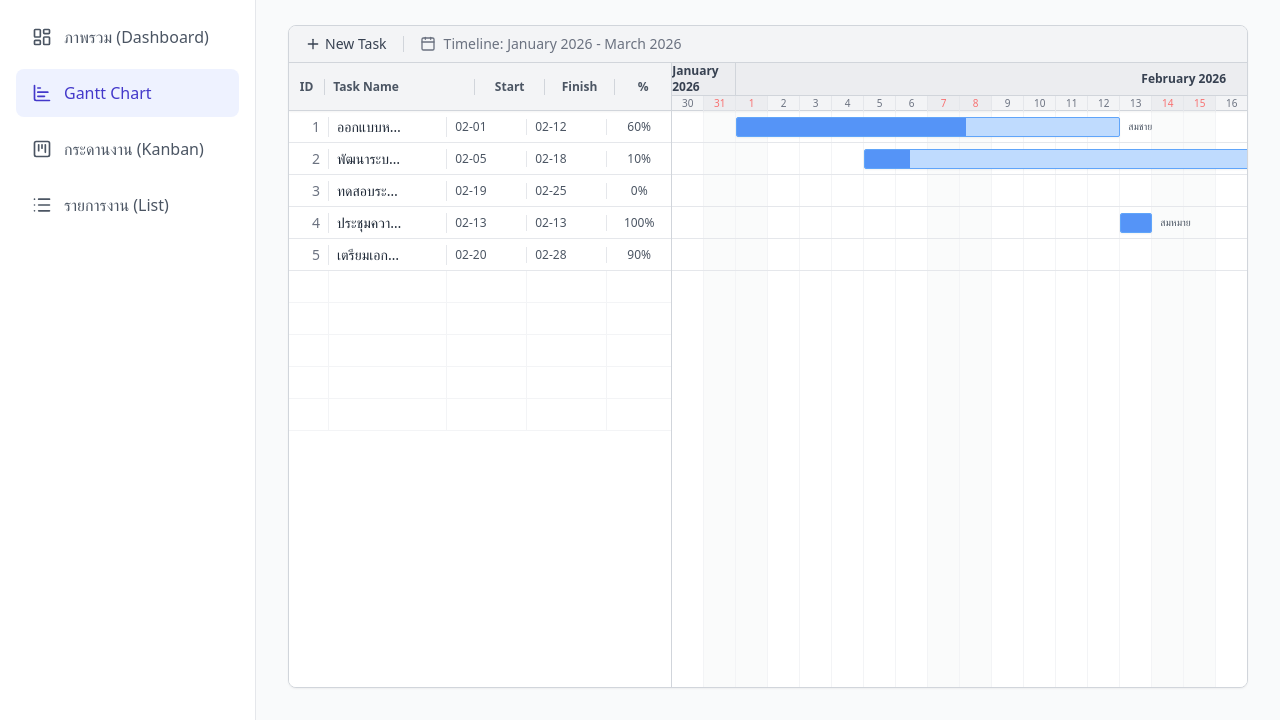
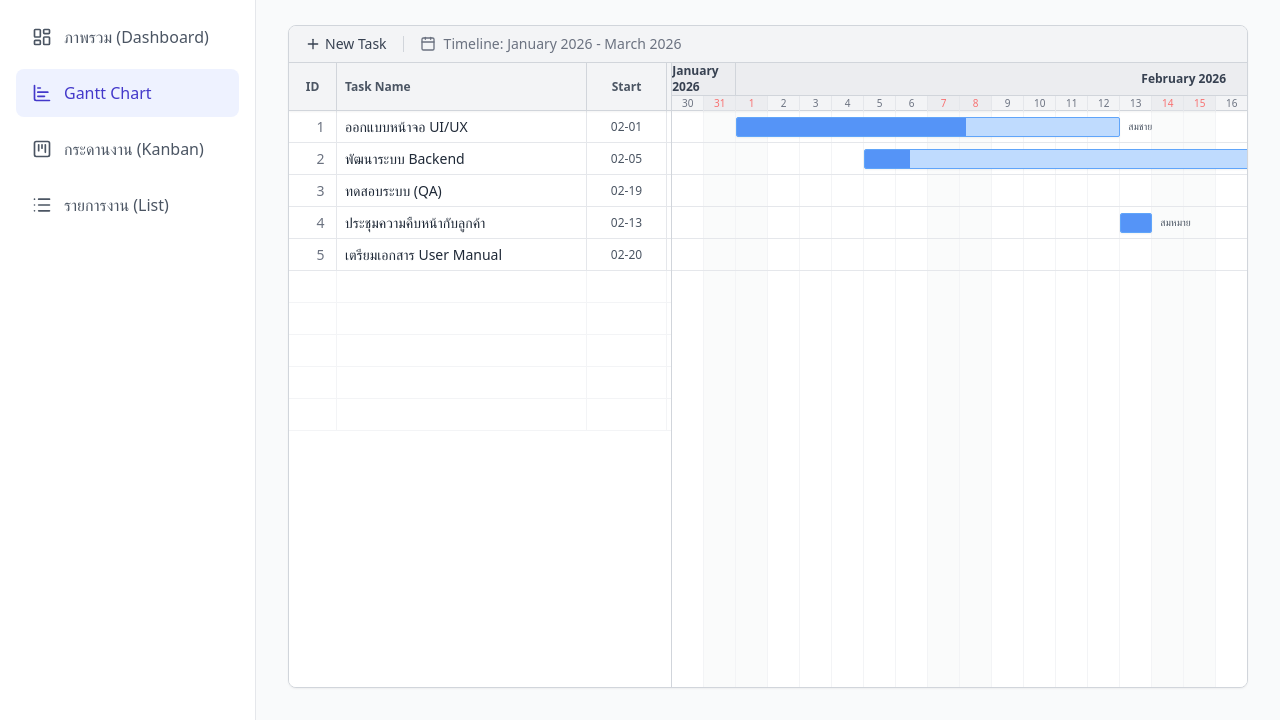
Before and after one commit to SANG006/project-management, a plain HTML site: page index.html in a window 1280 px wide. Shown: the part 80-800 px from the top of the page. Drawn offline with nearby package versions, Linux system fonts and the light colour scheme.

Commit message:
Update index.html

```diff
--- a/index.html
+++ b/index.html
@@ -20,16 +20,28 @@
 
         /* Print Media Queries */
         @media print {
+            @page { size: landscape; margin: 10mm; } /* บังคับหน้ากระดาษแนวนอนตั้งต้น */
             aside, header, .print-hide { display: none !important; }
             main { padding: 0 !important; overflow: visible !important; height: auto !important; }
             .gantt-container { border: none !important; box-shadow: none !important; }
             * { -webkit-print-color-adjust: exact !important; print-color-adjust: exact !important; }
             body { background-color: white !important; }
             #app-container { height: auto !important; overflow: visible !important; display: block !important;}
+            /* ป้องกันกราฟที่ล้นเวลาพิมพ์ทะลุไปหน้าอื่น */
+            .gantt-right-pane { overflow-x: hidden !important; overflow-y: visible !important; }
         }
 
         /* Tooltip Hover Area */
         .gantt-bar-group:hover .gantt-tooltip { display: block; }
+
+        /* CSS Variables for Resizable Columns */
+        :root {
+            --col-id: 48px;
+            --col-name: 250px;
+            --col-start: 80px;
+            --col-due: 80px;
+            --col-progress: 64px;
+        }
     </style>
 </head>
 <body class="bg-gray-50 font-sans text-gray-800 h-screen overflow-hidden">
@@ -547,6 +559,14 @@
             const treeTasks = getTreeTasks(vTasks);
             const timelineLabel = gData.months.length > 0 ? `${gData.months[0].label} ${gData.months.length > 1 ? '- ' + gData.months[gData.months.length-1].label : ''}` : '';
 
+            // --- คำนวณความกว้างสำหรับการพิมพ์ให้พอดีหน้า (Fit to Page) ---
+            const isPrint = printConfig !== null;
+            const totalDays = Math.max(1, gData.days.length);
+            const usePercent = isPrint; // ถ้าปริ้นให้ใช้เปอร์เซ็นต์
+            const dayW = usePercent ? (100 / totalDays) : 32;
+            const u = usePercent ? '%' : 'px';
+            const minMaxCls = usePercent ? 'w-full' : 'min-w-max';
+
             let html = `
             <div class="flex flex-col h-full bg-white border border-gray-300 rounded-lg shadow-sm overflow-hidden gantt-container">
                 <div class="print-hide bg-gray-100 border-b border-gray-300 px-4 py-2 flex items-center gap-4 text-sm font-medium text-gray-700">
@@ -557,13 +577,28 @@
                 <div class="flex flex-1 overflow-hidden">
 
                     <!-- Left Pane -->
-                    <div class="w-[40%] min-w-[350px] border-r border-gray-300 flex flex-col overflow-x-auto bg-white">
-                        <div class="flex bg-gray-100 border-b border-gray-300 text-xs font-semibold text-gray-600 sticky top-0 z-10 shadow-sm h-12 items-center">
-                            <div class="w-10 px-2 border-r border-gray-300 text-center">ID</div>
-                            <div class="flex-1 px-2 border-r border-gray-300 min-w-[150px]">Task Name</div>
-                            <div class="w-20 px-2 border-r border-gray-300 text-center">Start</div>
-                            <div class="w-20 px-2 border-r border-gray-300 text-center">Finish</div>
-                            <div class="w-16 px-2 text-center">%</div>
+                    <div class="w-[40%] min-w-[350px] print:min-w-[200px] border-r border-gray-300 flex flex-col overflow-x-auto bg-white">
+                        <div class="flex bg-gray-100 border-b border-gray-300 text-xs font-semibold text-gray-600 sticky top-0 z-10 shadow-sm h-12 items-center w-max min-w-full">
+                            <div class="relative shrink-0 px-2 border-r border-gray-300 flex items-center justify-center h-full" style="width: var(--col-id);">
+                                ID
+                                <div class="absolute right-0 top-0 w-1.5 h-full cursor-col-resize hover:bg-indigo-300 z-20" onmousedown="window.initResize(event, 'id')"></div>
+                            </div>
+                            <div class="relative shrink-0 px-2 border-r border-gray-300 flex items-center h-full" style="width: var(--col-name);">
+                                Task Name
+                                <div class="absolute right-0 top-0 w-1.5 h-full cursor-col-resize hover:bg-indigo-300 z-20" onmousedown="window.initResize(event, 'name')"></div>
+                            </div>
+                            <div class="relative shrink-0 px-2 border-r border-gray-300 flex items-center justify-center h-full" style="width: var(--col-start);">
+                                Start
+                                <div class="absolute right-0 top-0 w-1.5 h-full cursor-col-resize hover:bg-indigo-300 z-20" onmousedown="window.initResize(event, 'start')"></div>
+                            </div>
+                            <div class="relative shrink-0 px-2 border-r border-gray-300 flex items-center justify-center h-full" style="width: var(--col-due);">
+                                Finish
+                                <div class="absolute right-0 top-0 w-1.5 h-full cursor-col-resize hover:bg-indigo-300 z-20" onmousedown="window.initResize(event, 'due')"></div>
+                            </div>
+                            <div class="relative shrink-0 px-2 flex items-center justify-center h-full" style="width: var(--col-progress);">
+                                %
+                                <div class="absolute right-0 top-0 w-1.5 h-full cursor-col-resize hover:bg-indigo-300 z-20" onmousedown="window.initResize(event, 'progress')"></div>
+                            </div>
                         </div>
                         <div class="flex-1 overflow-y-auto">
                             ${treeTasks.map((task, index) => {
@@ -571,44 +606,48 @@
                                 const titlePrefix = task.level > 0 ? '↳ ' : '';
 
                                 return `
-                                <div draggable="true" ondragstart="window.handleGanttDragStart(event, '${task.id}')" ondragend="window.handleGanttDragEnd(event)" ondragover="window.handleGanttDragOver(event)" ondragenter="window.handleGanttDragEnter(event)" ondragleave="window.handleGanttDragLeave(event)" ondrop="window.handleGanttDrop(event, '${task.id}')" class="flex border-b border-gray-200 text-sm hover:bg-indigo-50 cursor-move h-8 items-center group transition-colors">
-                                    <div class="w-10 px-2 text-center text-gray-500 border-r border-gray-200 flex items-center justify-center gap-1" onclick="window.openTaskModal('${task.id}')">
-                                        <i data-lucide="grip-vertical" class="w-3 h-3 text-gray-400 opacity-0 group-hover:opacity-100"></i>
-                                        ${printConfig && printConfig.type === 'task' ? parseInt(printConfig.taskStart) + index : index + 1}
+                                <div draggable="true" ondragstart="window.handleGanttDragStart(event, '${task.id}')" ondragend="window.handleGanttDragEnd(event)" ondragover="window.handleGanttDragOver(event)" ondragenter="window.handleGanttDragEnter(event)" ondragleave="window.handleGanttDragLeave(event)" ondrop="window.handleGanttDrop(event, '${task.id}')" class="flex border-b border-gray-200 text-sm hover:bg-indigo-50 cursor-move h-8 items-center group transition-colors w-max min-w-full">
+                                    <div class="shrink-0 px-2 text-center text-gray-500 border-r border-gray-200 flex items-center justify-center gap-1 h-full overflow-hidden" style="width: var(--col-id);" onclick="window.openTaskModal('${task.id}')">
+                                        <i data-lucide="grip-vertical" class="w-3 h-3 text-gray-400 opacity-0 group-hover:opacity-100 shrink-0"></i>
+                                        <span class="truncate">${printConfig && printConfig.type === 'task' ? parseInt(printConfig.taskStart) + index : index + 1}</span>
                                     </div>
-                                    <div class="flex-1 px-2 font-medium text-gray-800 border-r border-gray-200 truncate flex justify-between items-center ${indentClass}">
-                                        <span class="truncate cursor-pointer" onclick="window.openTaskModal('${task.id}')">${titlePrefix}${task.title}</span>
-                                        <div class="flex gap-2">
+                                    <div class="shrink-0 px-2 font-medium text-gray-800 border-r border-gray-200 flex justify-between items-center ${indentClass} h-full" style="width: var(--col-name);">
+                                        <span class="truncate cursor-pointer flex-1" onclick="window.openTaskModal('${task.id}')">${titlePrefix}${task.title}</span>
+                                        <div class="flex gap-2 shrink-0 pl-1">
                                             ${task.level === 0 ? `<i data-lucide="plus-circle" onclick="window.openTaskModal(null, true, '${task.id}')" class="w-3.5 h-3.5 print-hide opacity-0 group-hover:opacity-100 text-green-500 hover:text-green-700 cursor-pointer" title="เพิ่มงานย่อย"></i>` : ''}
                                             <i data-lucide="edit" onclick="window.openTaskModal('${task.id}')" class="w-3.5 h-3.5 print-hide opacity-0 group-hover:opacity-100 text-indigo-500 hover:text-indigo-700 cursor-pointer"></i>
                                         </div>
                                     </div>
-                                    <div class="w-20 px-2 text-gray-600 border-r border-gray-200 text-xs cursor-pointer" onclick="window.openTaskModal('${task.id}')">${task.startDate ? task.startDate.substring(5) : '-'}</div>
-                                    <div class="w-20 px-2 text-gray-600 border-r border-gray-200 text-xs cursor-pointer" onclick="window.openTaskModal('${task.id}')">${task.dueDate ? task.dueDate.substring(5) : '-'}</div>
-                                    <div class="w-16 px-2 text-center text-gray-600 text-xs font-medium cursor-pointer" onclick="window.openTaskModal('${task.id}')">${task.progress || 0}%</div>
+                                    <div class="shrink-0 px-2 text-gray-600 border-r border-gray-200 text-xs flex items-center justify-center h-full overflow-hidden cursor-pointer" style="width: var(--col-start);" onclick="window.openTaskModal('${task.id}')">${task.startDate ? task.startDate.substring(5) : '-'}</div>
+                                    <div class="shrink-0 px-2 text-gray-600 border-r border-gray-200 text-xs flex items-center justify-center h-full overflow-hidden cursor-pointer" style="width: var(--col-due);" onclick="window.openTaskModal('${task.id}')">${task.dueDate ? task.dueDate.substring(5) : '-'}</div>
+                                    <div class="shrink-0 px-2 text-center text-gray-600 text-xs font-medium flex items-center justify-center h-full overflow-hidden cursor-pointer" style="width: var(--col-progress);" onclick="window.openTaskModal('${task.id}')">${task.progress || 0}%</div>
                                 </div>
                             `}).join('')}
                             ${Array.from({length: Math.max(0, 10 - treeTasks.length)}).map(() => `
-                                <div class="flex border-b border-gray-100 h-8">
-                                    <div class="w-10 border-r border-gray-100"></div><div class="flex-1 border-r border-gray-100"></div><div class="w-20 border-r border-gray-100"></div><div class="w-20 border-r border-gray-100"></div><div class="w-16"></div>
+                                <div class="flex border-b border-gray-100 h-8 w-max min-w-full">
+                                    <div class="shrink-0 border-r border-gray-100 h-full" style="width: var(--col-id);"></div>
+                                    <div class="shrink-0 border-r border-gray-100 h-full" style="width: var(--col-name);"></div>
+                                    <div class="shrink-0 border-r border-gray-100 h-full" style="width: var(--col-start);"></div>
+                                    <div class="shrink-0 border-r border-gray-100 h-full" style="width: var(--col-due);"></div>
+                                    <div class="shrink-0 h-full" style="width: var(--col-progress);"></div>
                                 </div>
                             `).join('')}
                         </div>
                     </div>
 
                     <!-- Right Pane: Gantt -->
-                    <div class="flex-1 flex flex-col overflow-auto bg-white relative">
+                    <div class="flex-1 flex flex-col overflow-auto bg-white relative gantt-right-pane">
                         <div class="bg-gray-100 border-b border-gray-300 sticky top-0 z-10 shadow-sm h-12 flex flex-col">
-                            <div class="flex border-b border-gray-300 bg-gray-200/50 min-w-max">
-                                ${gData.months.map(m => `<div class="flex items-center justify-center text-xs font-bold text-gray-700 border-r border-gray-300 flex-shrink-0" style="width: ${m.colSpan * 32}px">${m.label}</div>`).join('')}
+                            <div class="flex border-b border-gray-300 bg-gray-200/50 ${minMaxCls}">
+                                ${gData.months.map(m => `<div class="flex items-center justify-center text-xs font-bold text-gray-700 border-r border-gray-300 flex-shrink-0" style="width: ${m.colSpan * dayW}${u}">${m.label}</div>`).join('')}
                             </div>
-                            <div class="flex min-w-max">
-                                ${gData.days.map(day => `<div class="w-8 flex-shrink-0 flex items-center justify-center text-[10px] text-gray-500 border-r border-gray-200 ${day.getDay() === 0 || day.getDay() === 6 ? 'bg-gray-200/50 text-red-400 font-medium' : ''}">${day.getDate()}</div>`).join('')}
+                            <div class="flex ${minMaxCls}">
+                                ${gData.days.map(day => `<div class="flex-shrink-0 flex items-center justify-center text-[10px] text-gray-500 border-r border-gray-200 ${day.getDay() === 0 || day.getDay() === 6 ? 'bg-gray-200/50 text-red-400 font-medium' : ''}" style="width: ${dayW}${u}">${day.getDate()}</div>`).join('')}
                             </div>
                         </div>
-                        <div class="flex-1 min-w-max relative">
-                            <div class="absolute inset-0 flex pointer-events-none min-w-max">
-                                ${gData.days.map(day => `<div class="w-8 flex-shrink-0 border-r border-gray-100 h-full ${day.getDay() === 0 || day.getDay() === 6 ? 'bg-gray-50/80' : ''}"></div>`).join('')}
+                        <div class="flex-1 ${minMaxCls} relative">
+                            <div class="absolute inset-0 flex pointer-events-none ${minMaxCls}">
+                                ${gData.days.map(day => `<div class="flex-shrink-0 border-r border-gray-100 h-full ${day.getDay() === 0 || day.getDay() === 6 ? 'bg-gray-50/80' : ''}" style="width: ${dayW}${u}"></div>`).join('')}
                             </div>
                             ${treeTasks.map(task => {
                                 if (!task.startDate || !task.dueDate) return `<div class="h-8 border-b border-gray-200 ${task.level > 0 ? 'bg-gray-50/20' : ''}"></div>`;
@@ -616,23 +655,35 @@
                                 const eDate = new Date(task.dueDate);
                                 const startOffsetDays = Math.floor((sDate - gData.minDate) / (1000 * 60 * 60 * 24));
                                 const durationDays = Math.floor((eDate - sDate) / (1000 * 60 * 60 * 24)) + 1;
-                                const leftPos = startOffsetDays * 32;
-                                const barWidth = Math.max(durationDays * 32, 32);
-                                if(leftPos + barWidth < 0) return `<div class="h-8 border-b border-gray-200"></div>`;
 
-                                const finalLeft = Math.max(0, leftPos);
-                                const finalWidth = leftPos < 0 ? barWidth + leftPos : barWidth;
-                                const labelLeft = Math.max(barWidth, leftPos + barWidth) + 8;
+                                let finalLeft, finalWidth, labelLeftCss;
+
+                                // จัดการขนาดตอน Print และจอปกติ
+                                if (usePercent) {
+                                    finalLeft = Math.max(0, startOffsetDays * dayW);
+                                    let rawWidth = durationDays * dayW;
+                                    if (startOffsetDays < 0) rawWidth += (startOffsetDays * dayW);
+                                    finalWidth = Math.max(0, rawWidth);
+                                    labelLeftCss = 'calc(' + (finalLeft + finalWidth) + '% + 8px)';
+                                } else {
+                                    const leftPos = startOffsetDays * 32;
+                                    const barWidth = Math.max(durationDays * 32, 32);
+                                    finalLeft = Math.max(0, leftPos);
+                                    finalWidth = leftPos < 0 ? barWidth + leftPos : barWidth;
+                                    labelLeftCss = (Math.max(barWidth, leftPos + barWidth) + 8) + 'px';
+                                }
+
+                                if(finalWidth <= 0) return `<div class="h-8 border-b border-gray-200 ${task.level > 0 ? 'bg-gray-50/20' : ''}"></div>`;
 
                                 return `
                                 <div class="h-8 border-b border-gray-200 relative flex items-center gantt-bar-group ${task.level > 0 ? 'bg-gray-50/20' : ''}">
-                                    <div onclick="window.openTaskModal('${task.id}')" class="absolute h-5 ${task.level > 0 ? 'bg-green-200 border-green-400 hover:border-green-600' : 'bg-blue-200 border-blue-400 hover:border-blue-600'} border rounded-sm shadow-sm overflow-hidden flex items-center cursor-pointer transition-colors" style="left: ${finalLeft}px; width: ${finalWidth}px">
+                                    <div onclick="window.openTaskModal('${task.id}')" class="absolute h-5 ${task.level > 0 ? 'bg-green-200 border-green-400 hover:border-green-600' : 'bg-blue-200 border-blue-400 hover:border-blue-600'} border rounded-sm shadow-sm overflow-hidden flex items-center cursor-pointer transition-colors" style="left: ${finalLeft}${u}; width: ${finalWidth}${u}">
                                         <div class="h-full ${task.level > 0 ? 'bg-green-500' : 'bg-blue-500'} opacity-80 transition-all" style="width: ${task.progress || 0}%"></div>
                                         <div class="gantt-tooltip print-hide hidden absolute z-20 left-1/2 -translate-x-1/2 top-6 bg-gray-800 text-white text-xs p-1.5 rounded whitespace-nowrap shadow-lg">
                                             <span class="font-semibold">${task.level > 0 ? '↳ ' : ''}${task.title}</span><br/>Progress: ${task.progress || 0}%
                                         </div>
                                     </div>
-                                    <div class="absolute text-[10px] text-gray-600 whitespace-nowrap" style="left: ${labelLeft}px">${task.assignee}</div>
+                                    <div class="absolute text-[10px] text-gray-600 whitespace-nowrap" style="left: ${labelLeftCss}">${task.assignee}</div>
                                 </div>`;
                             }).join('')}
                         </div>
@@ -785,6 +836,40 @@
             }
         }
 
+        // --- Column Resizing Logic ---
+        let resizingColName = null;
+        let startPageX = 0;
+        let currentColWidth = 0;
+
+        window.initResize = function(e, colName) {
+            e.preventDefault();
+            e.stopPropagation();
+            resizingColName = colName;
+            startPageX = e.pageX;
+            const root = document.documentElement;
+            let w = getComputedStyle(root).getPropertyValue(`--col-${colName}`).replace('px', '').trim();
+            currentColWidth = parseInt(w, 10) || 100;
+
+            document.addEventListener('mousemove', window.doResize);
+            document.addEventListener('mouseup', window.stopResize);
+            document.body.classList.add('cursor-col-resize', 'select-none');
+        }
+
+        window.doResize = function(e) {
+            if (!resizingColName) return;
+            const dx = e.pageX - startPageX;
+            let newWidth = Math.max(30, currentColWidth + dx); // ความกว้างขั้นต่ำ 30px
+            document.documentElement.style.setProperty(`--col-${resizingColName}`, `${newWidth}px`);
+        }
+
+        window.stopResize = function(e) {
+            if (!resizingColName) return;
+            document.removeEventListener('mousemove', window.doResize);
+            document.removeEventListener('mouseup', window.stopResize);
+            document.body.classList.remove('cursor-col-resize', 'select-none');
+            resizingColName = null;
+        }
+
         // --- Gantt Drag & Drop Reordering ---
         window.handleGanttDragStart = function(event, id) {
             draggedTaskId = id;
```
